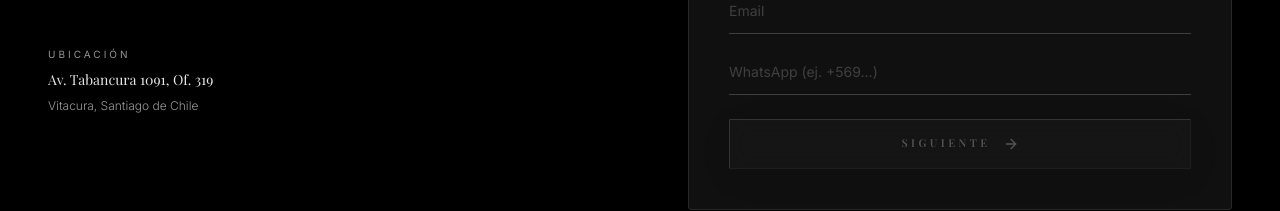
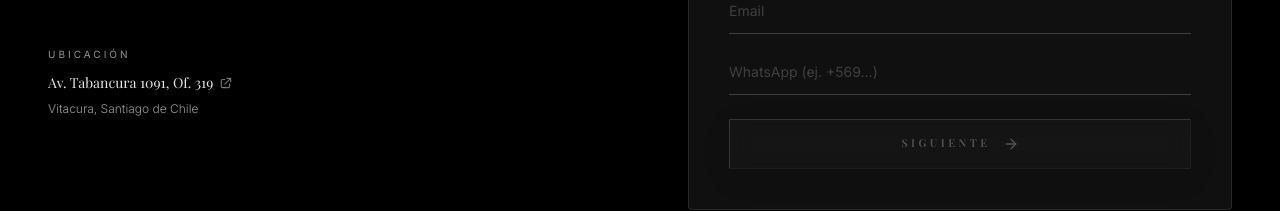
Before and after one commit to Gaz-Style/elena-atelier, a Next.js app: page /appointment in a window 1280 px wide. Shown: the part 5482-5693 px from the top of the page. Built offline with nearby package versions, Linux system fonts and the light colour scheme; a web font is replaced by a local one.

Commit message:
feat: make address text clickable and link to google maps in landing page and appointment booking

```diff
--- a/src/app/appointment/page.tsx
+++ b/src/app/appointment/page.tsx
@@ -333,7 +333,17 @@ export default function AppointmentPage() {
                         {/* Ubicación block (Visible on mobile below the form, and on desktop below the title) */}
                         <div className="pt-0 space-y-2 md:pt-6 w-full text-center md:text-left">
                             <p className="text-[10px] uppercase tracking-[0.3em] text-brand-sand/60 text-center md:text-left">UBICACIÓN</p>
-                            <p className="text-sm text-white/90 font-light font-serif text-center md:text-left">Av. Tabancura 1091, Of. 319</p>
+                            <a
+                                href="https://maps.google.com/?q=Av.+Tabancura+1091,+Oficina+319,+Vitacura,+Santiago"
+                                target="_blank"
+                                rel="noopener noreferrer"
+                                className="text-sm text-white/90 hover:text-brand-terracotta transition-colors duration-300 font-light font-serif text-center md:text-left inline-flex items-center gap-1.5 justify-center md:justify-start group"
+                            >
+                                <span>Av. Tabancura 1091, Of. 319</span>
+                                <svg className="w-3.5 h-3.5 opacity-50 group-hover:opacity-100 group-hover:text-brand-terracotta transition-all" fill="none" viewBox="0 0 24 24" stroke="currentColor" strokeWidth="2">
+                                  <path strokeLinecap="round" strokeLinejoin="round" d="M10 6H6a2 2 0 00-2 2v10a2 2 0 002 2h10a2 2 0 002-2v-4M14 4h6m0 0v6m0-6L10 14" />
+                                </svg>
+                            </a>
                             <p className="text-xs text-white/60 font-light text-center md:text-left">Vitacura, Santiago de Chile</p>
                         </div>
                     </div>
--- a/src/app/page.tsx
+++ b/src/app/page.tsx
@@ -280,7 +280,17 @@ export default function Home() {
             {/* Dirección */}
             <div className="pt-8 md:pt-10 space-y-1 font-sans text-center md:text-left text-white/70 font-light text-sm md:text-base leading-relaxed">
               <p className="text-white">Vitacura, Santiago</p>
-              <p className="text-white/60">Av. Tabancura 1091 · Of. 319</p>
+              <a
+                href="https://maps.google.com/?q=Av.+Tabancura+1091,+Oficina+319,+Vitacura,+Santiago"
+                target="_blank"
+                rel="noopener noreferrer"
+                className="text-white/60 hover:text-brand-terracotta transition-colors duration-300 inline-flex items-center gap-1.5 justify-center md:justify-start group"
+              >
+                <span>Av. Tabancura 1091 · Of. 319</span>
+                <svg className="w-3.5 h-3.5 opacity-50 group-hover:opacity-100 group-hover:text-brand-terracotta transition-all" fill="none" viewBox="0 0 24 24" stroke="currentColor" strokeWidth="2">
+                  <path strokeLinecap="round" strokeLinejoin="round" d="M10 6H6a2 2 0 00-2 2v10a2 2 0 002 2h10a2 2 0 002-2v-4M14 4h6m0 0v6m0-6L10 14" />
+                </svg>
+              </a>
             </div>
           </div>
         </div>
```
